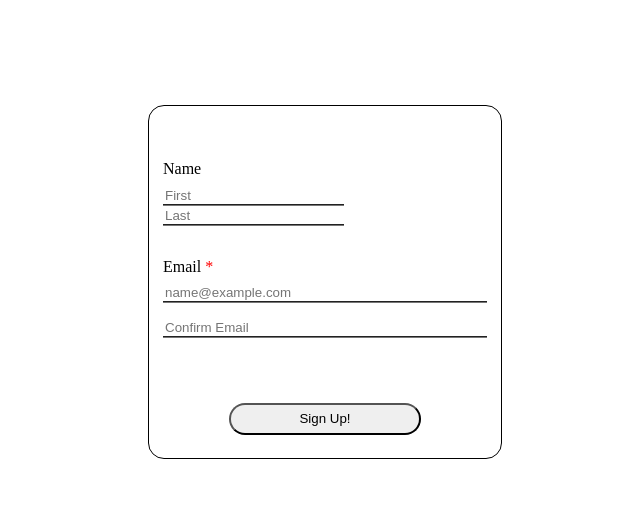
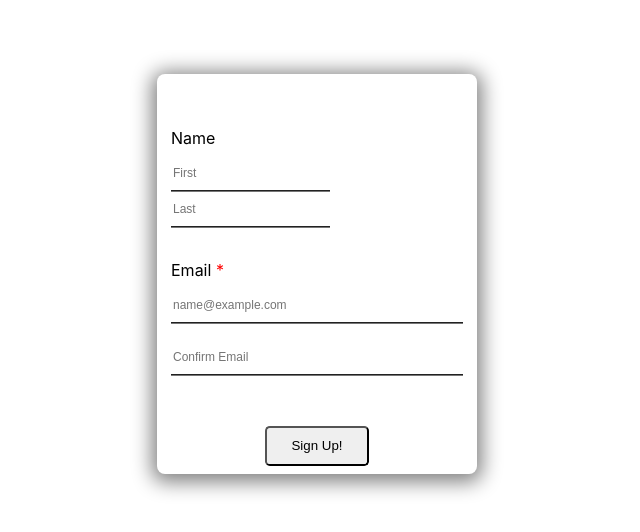
Before and after one commit to RobertShaw1/daily-ui, a plain HTML site: page 001/index.html in a window 1280 px wide. Shown: the part 126-658 px from the top of the page, without its empty margins (323-963 px from the left). Drawn offline with Linux system fonts and the light colour scheme.

Commit message:
styling - third iteration

```diff
--- a/001/style.css
+++ b/001/style.css
@@ -1,11 +1,50 @@
 html, body {
   height: 100%;
   width: 100%;
+  margin: 0%;
+  font-family: -apple-system, BlinkMacSystemFont, Segoe UI, Roboto, Oxygen-Sans,Unbuntu, Cantarell,Helvetica,Neue, sans-serif;
 }
+
+.form-container {
+  height: 100%;
+  display: flex;
+  justify-content: center;
+  align-items: center;
+}
+
+#sign-up {
+  height: 25rem;
+  width: 20rem;
+  display: flex;
+  justify-content: space-between;
+  align-items: center;
+  flex-direction: column;
+  /* border-style: solid;
+  border-color: black;
+  border-width: thin; */
+  border-radius: .5rem;
+  box-shadow: 0px 3px 20px 5px grey;
+}
+
+.user-info {
+  margin-top: 3rem;
+  border: none;
+}
+
+fieldset section {
+  margin-bottom: 2rem;
+}
+
+.label-block {
+  margin-bottom: .5rem;
+}
+
 
 /* INPUT STYLING */
 /* #region */
 input {
+  height: 2rem;
+  font-size: .75rem;
   border-bottom-style: groove;
   border-top-style: none;
   border-left-style: none;
@@ -32,38 +71,6 @@ input:focus {
 /* #endregion */
 /* END INPUT STYLING */
 
-.form-container {
-  height: 100%;
-  display: flex;
-  justify-content: center;
-  align-items: center;
-}
-
-#sign-up {
-  height: 22rem;
-  width: 22rem;
-  display: flex;
-  justify-content: space-between;
-  align-items: center;
-  flex-direction: column;
-  border-style: solid;
-  border-color: black;
-  border-width: thin;
-  border-radius: 1rem;
-}
-
-.user-info {
-  margin-top: 3rem;
-  border: none;
-}
-
-fieldset section {
-  margin-bottom: 2rem;
-}
-
-.label-block {
-  margin-bottom: .5rem;
-}
 
 .name-input, .email-input, .password-input {
   margin: 1rem 0 1rem 0;
@@ -71,19 +78,24 @@ fieldset section {
   flex-direction: column;
 }
 
-
 #sign-up .submit {
   margin: auto;
 }
 
 #sign-up-button {
-  height: 2rem;
-  width: 12rem;
-  border-radius: 1rem;
+  height: 2.5rem;
+  width: 6.5rem;
+  border-radius: .3rem;
+  /* background-color: ghostwhite; */
 }
 
 button:focus, button:hover {
   outline: none;
   background-color: #FF8E0D;
-  color: white;
+  color: ghostwhite;
 }
+
+
+/* RESPONSIVE */
+
+/* END RESPONSIVE */
```
